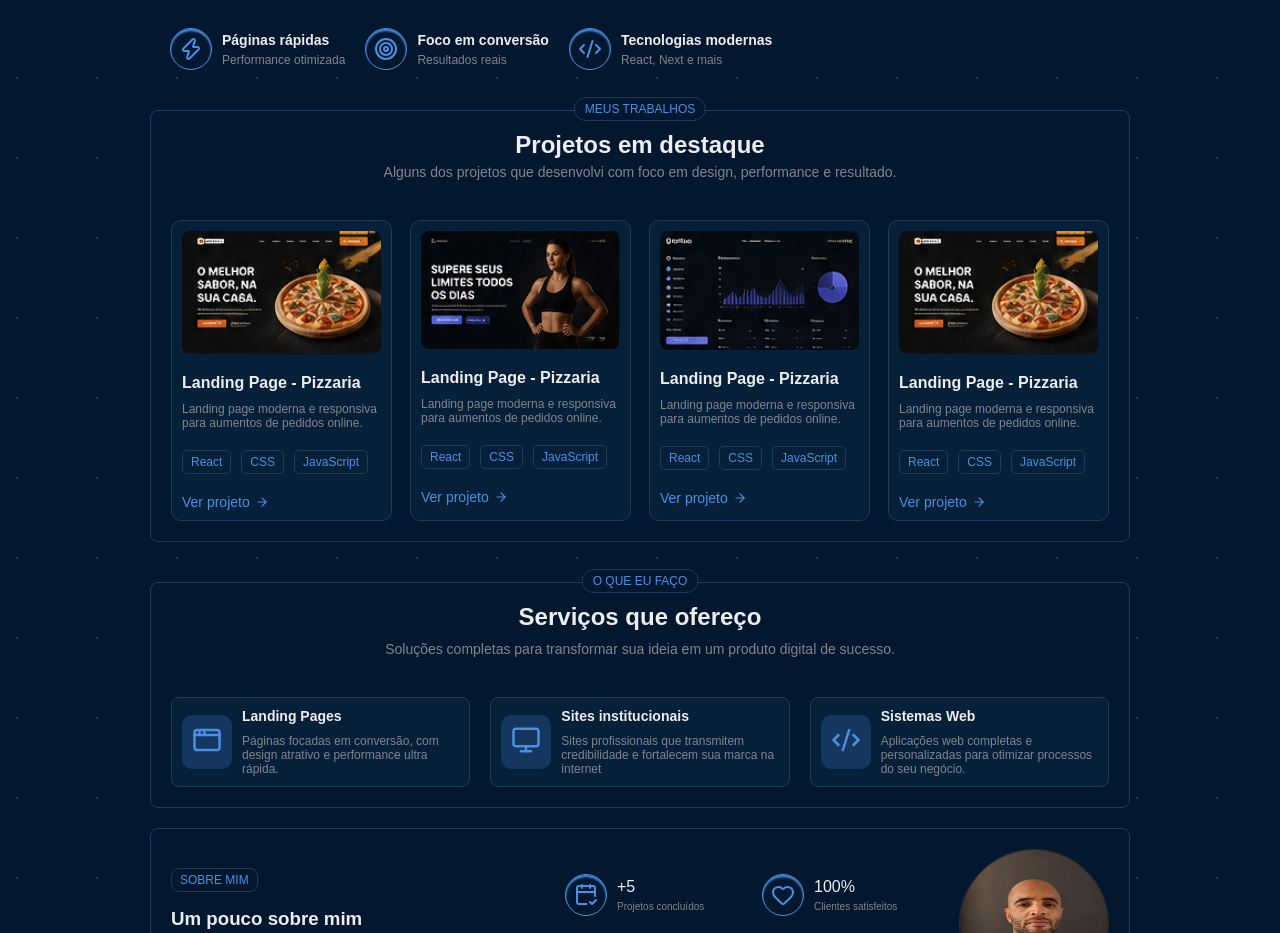
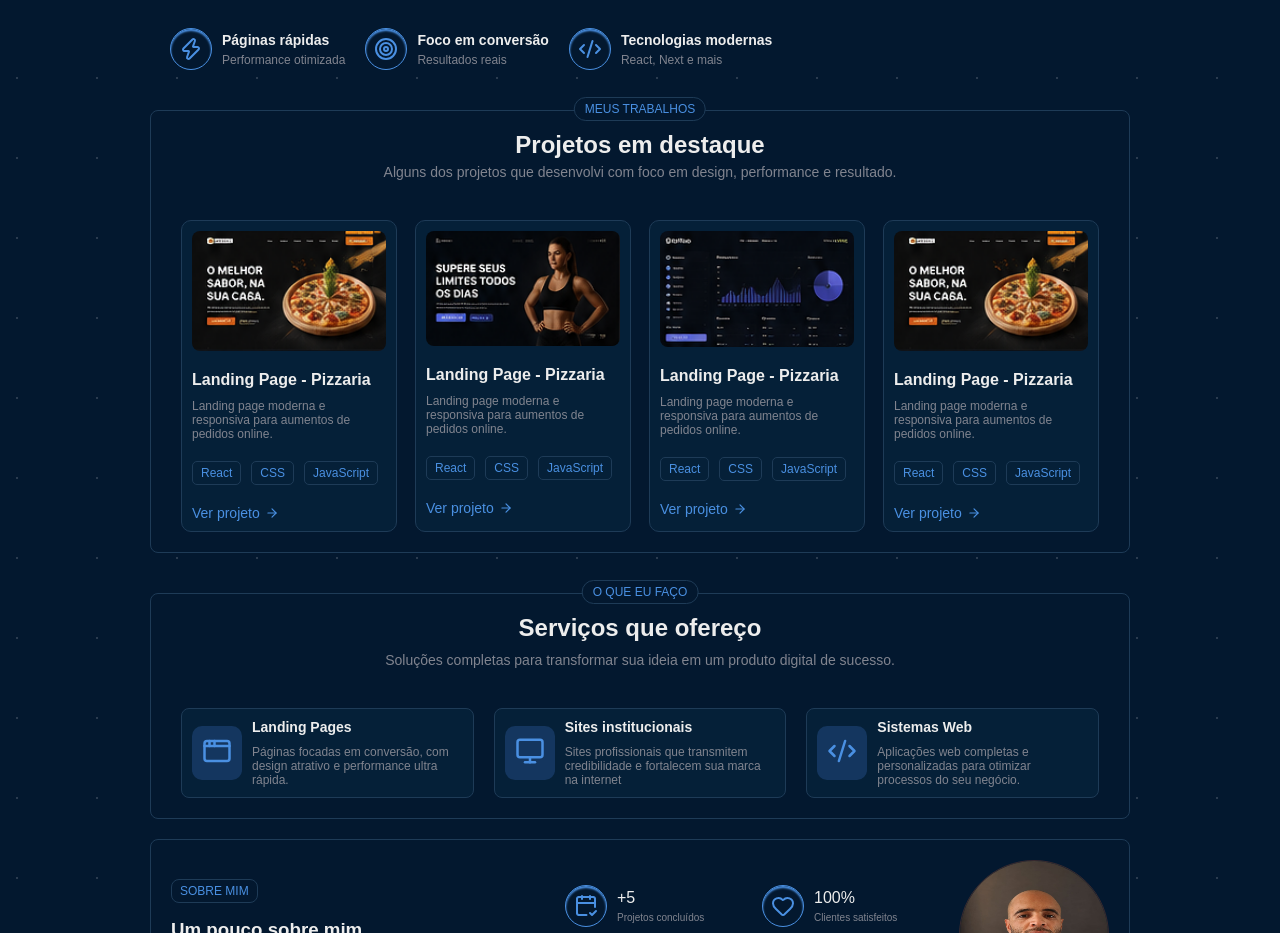
Before and after one commit to kabitschke/portfolio2.0, a Next.js app: page / in a window 1280 px wide. Shown: the part 499-1432 px from the top of the page. Built offline with nearby package versions, Linux system fonts and the light colour scheme.

Commit message:
padding section

```diff
--- a/src/components/Section/page.module.css
+++ b/src/components/Section/page.module.css
@@ -4,6 +4,7 @@
     position: relative;
     margin-top: 20px;
     background: var(--background);
+    padding: 0 10px;
 }
 
 .section h2 {
--- a/src/components/SectionMake/page.module.css
+++ b/src/components/SectionMake/page.module.css
@@ -4,6 +4,7 @@
     border-radius: 8px;
     position: relative;
     background: var(--background);
+    padding: 0 10px;
 }
 
 .sectionContainer span {
```
